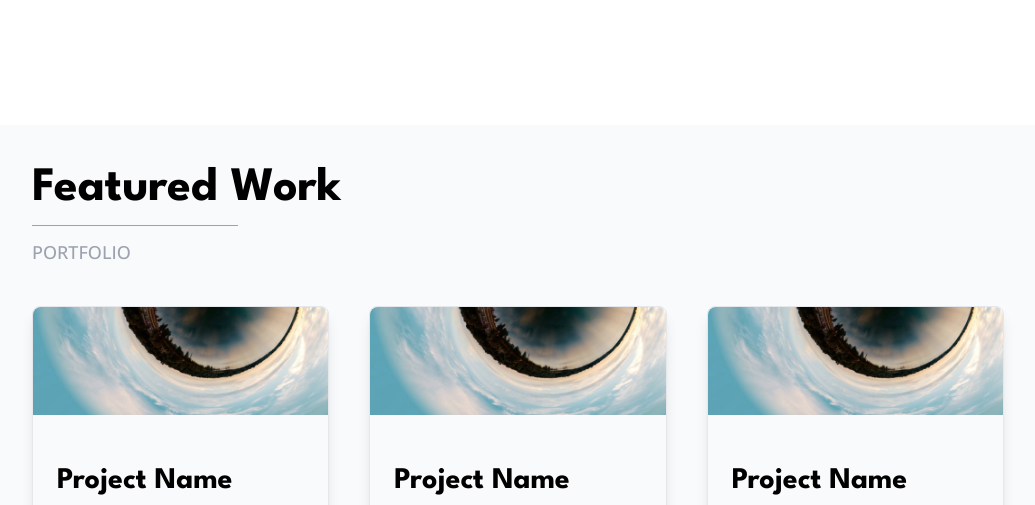
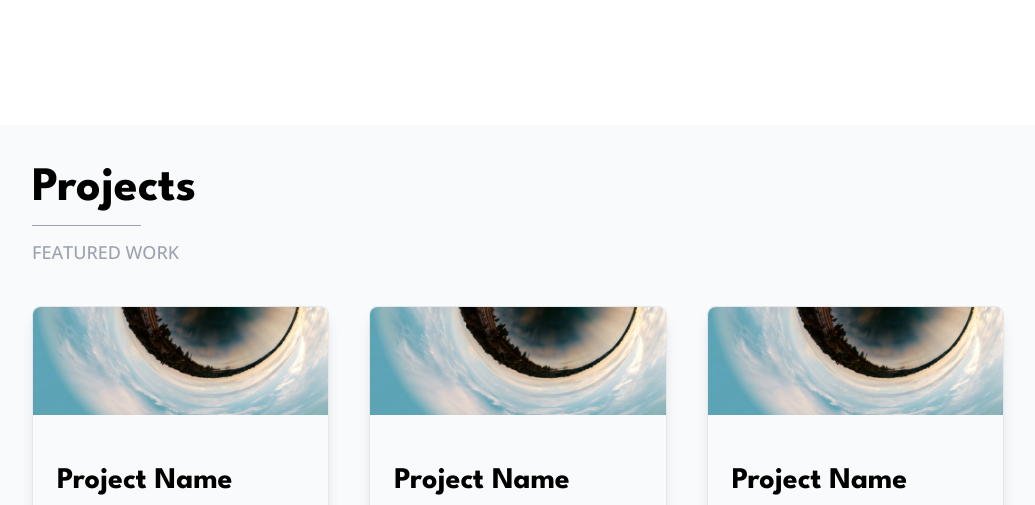
Before and after one commit to Elena-Lin-616/Personal-portfolio-website, a website built with webpack: page dist/index.html in a window 1280 px wide. Shown: the part 595-1100 px from the top of the page, without its empty margins (122-1157 px from the left). Built offline with nearby package versions, Linux system fonts and the light colour scheme.

Commit message:
change project section heading text

```diff
--- a/dist/index.html
+++ b/dist/index.html
@@ -186,12 +186,12 @@
       <div class="container mx-auto px-6">
         <div class="flex flex-col items-center md:items-start">
           <div>
-            <h2 class="font-league text-5xl font-semibold">Featured Work</h2>
+            <h2 class="font-league text-5xl font-semibold">Projects</h2>
             <div
               class="mx-auto md:w-2/3 md:mx-0 border-b border-gray-400 my-3"
             ></div>
           </div>
-          <p class="text-gray-400 text-lg uppercase">portfolio</p>
+          <p class="text-gray-400 text-lg uppercase">Featured Work</p>
         </div>
       </div>
     </section>
```
